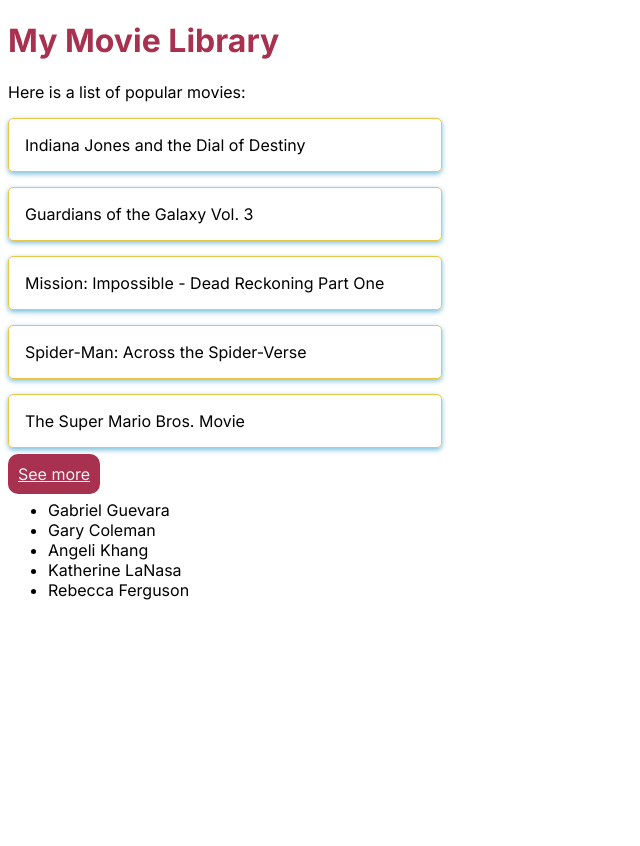
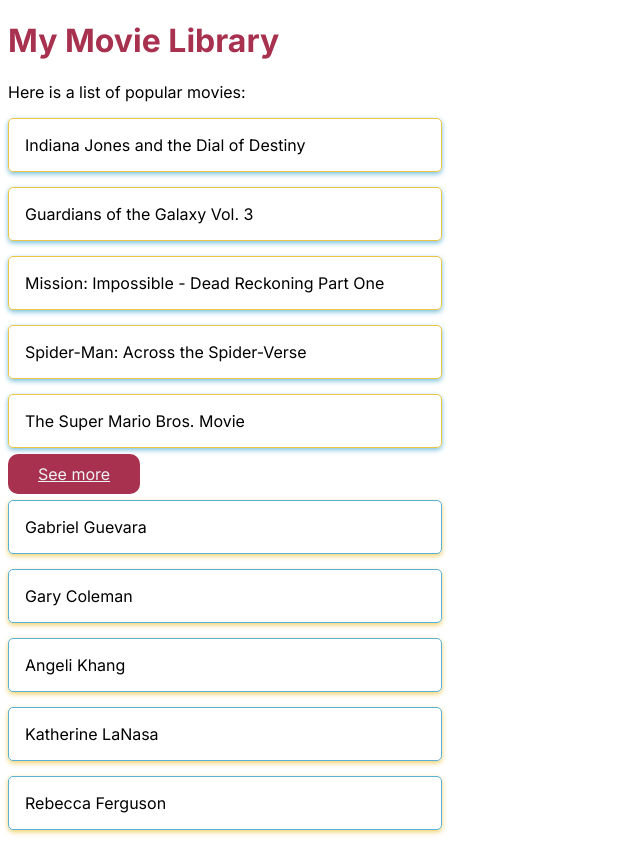
Before and after one commit to KPenzes/fake-letterboxd, a Next.js app: page / in a window 1280 px wide. Shown: the whole page, without its empty margins (0-640 px from the left). Before the commit the page ends 800 px from the top, so only its background shows below. Built offline with nearby package versions, Linux system fonts and the light colour scheme.

Commit message:
Added CSS modules, with styling - completed styling css lesson

```diff
--- a/src/app/globals.css
+++ b/src/app/globals.css
@@ -5,30 +5,8 @@
 a {
   color: #eef3f5;
   padding: 10px;
+  padding-left: 30px;
+  padding-right: 30px;
   border-radius: 10px;
   background-color: #a7314f;
 }
-
-.movie-list {
-  padding: 0;
-  display: flex;
-  flex-direction: column;
-  gap: 15px;
-  max-width: 400px;
-}
-
-.movie-list li {
-  list-style: none;
-  border: 1px solid rgb(235, 197, 71);
-  border-radius: 5px;
-  /* white-space: nowrap;
-  overflow: hidden;
-  text-overflow: ellipsis; */
-  width: 100%;
-  padding: 16px;
-  box-shadow: 0 2px 5px rgba(90, 177, 212, 0.815);
-}
-
-.movie-list li.featured {
-  font-weight: bold;
-}
--- a/src/components/movie-list-item.js
+++ b/src/components/movie-list-item.js
@@ -1,3 +1,5 @@
+import styles from './movie-list-item.module.css';
+
 export function MovieListItem({ movie }) {
-  return <li>{movie.title}</li>
+  return <li className={styles.movieListItem}>{movie.title}</li>
 }
--- /dev/null
+++ b/src/components/movie-list-item.module.css
@@ -0,0 +1,12 @@
+
+.movieListItem {
+  list-style: none;
+  border: 1px solid rgb(235, 197, 71);
+  border-radius: 5px;
+  /* white-space: nowrap;
+  overflow: hidden;
+  text-overflow: ellipsis; */
+  width: 100%;
+  padding: 16px;
+  box-shadow: 0 2px 5px rgba(90, 177, 212, 0.815);
+}
--- a/src/components/movie-list.js
+++ b/src/components/movie-list.js
@@ -1,8 +1,9 @@
 import { MovieListItem } from './movie-list-item';
+import styles from './movie-list.module.css';
 
 export function MovieList({ movies }) {
   return (
-    <ul className="movie-list">
+    <ul className={styles.movieList}>
       {movies.map((movie) => (
         <MovieListItem key={movie.id} movie={movie} />
       ))}
--- /dev/null
+++ b/src/components/movie-list.module.css
@@ -0,0 +1,7 @@
+.movieList {
+  padding: 0;
+  display: flex;
+  flex-direction: column;
+  gap: 15px;
+  max-width: 400px;
+}
--- a/src/components/people-list-item.js
+++ b/src/components/people-list-item.js
@@ -1,3 +1,5 @@
+import styles from './people-list-item.module.css';
+
 export function PeopleListItem({ people }){
-  return <li>{people.name}</li>
+  return <li className={styles.peopleListItem}>{people.name}</li>
 }
--- /dev/null
+++ b/src/components/people-list-item.module.css
@@ -0,0 +1,12 @@
+
+.peopleListItem {
+  list-style: none;
+  border: 1px solid rgba(90, 177, 212);
+  border-radius: 5px;
+  /* white-space: nowrap;
+  overflow: hidden;
+  text-overflow: ellipsis; */
+  width: 100%;
+  padding: 16px;
+  box-shadow: 0 2px 5px  rgb(235, 197, 71, 0.815);
+}
--- a/src/components/people-list.js
+++ b/src/components/people-list.js
@@ -1,8 +1,9 @@
 import { PeopleListItem } from './people-list-item';
+import styles from './people-list.module.css';
 
 export function PeopleList({ people }) {
   return (
-    <ul className="people-list">
+    <ul className={styles.peopleList}>
       {people.map((people) => (
         <PeopleListItem key={people.id} people={people} />
       ))}
--- /dev/null
+++ b/src/components/people-list.module.css
@@ -0,0 +1,7 @@
+.peopleList {
+  padding: 0;
+  display: flex;
+  flex-direction: column;
+  gap: 15px;
+  max-width: 400px;
+}
```
